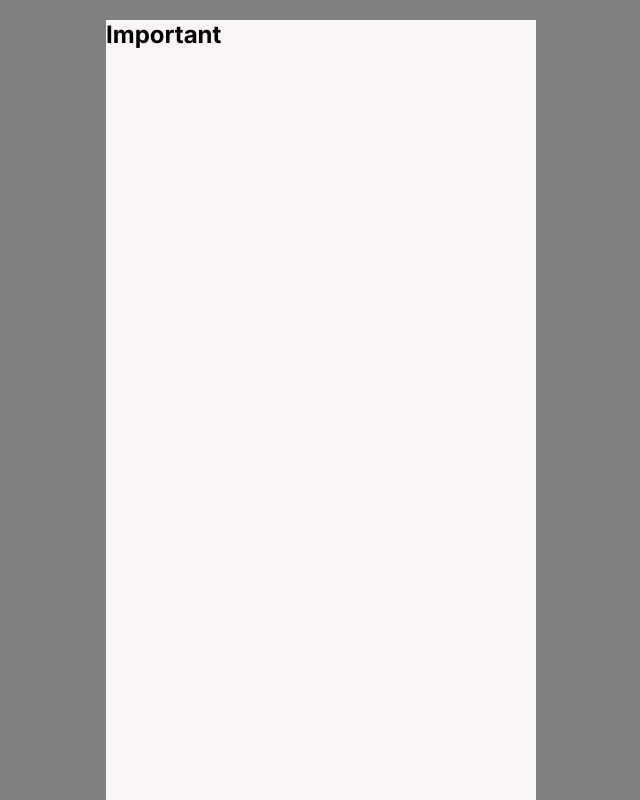
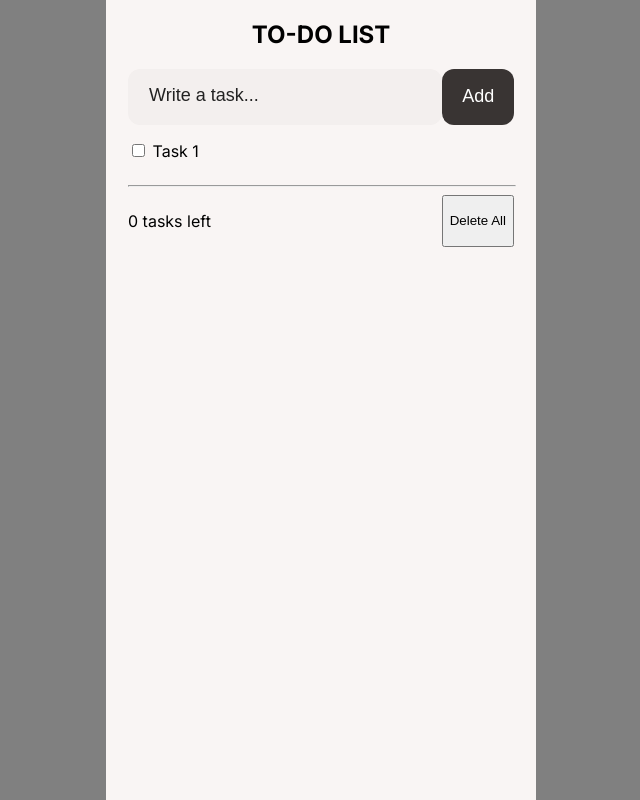
Before and after one commit to Pakinwtl/Project, a plain HTML site: page Beginner/To-Do-list/index.html in a window 1280 px wide. Shown: the top 800 px of the page, without its empty margins (319-959 px from the left). Drawn offline with Linux system fonts and the light colour scheme.

Commit message:
writing css html and js
-left with JS
-finish html
-CSS still need to adjust checkbox and list also footer

```diff
--- a/Beginner/To-Do-list/index.html
+++ b/Beginner/To-Do-list/index.html
@@ -1,19 +1,44 @@
 <!DOCTYPE html>
 <html lang="en">
-<head>
-    <meta charset="UTF-8">
-    <meta name="viewport" content="width=device-width, initial-scale=1.0">
-    <link rel="stylesheet" href="style.css">
-    <link rel="preconnect" href="https://fonts.googleapis.com">
-    <link rel="preconnect" href="https://fonts.gstatic.com" crossorigin>
-    <link href="https://fonts.googleapis.com/css2?family=Inter:ital,opsz,wght@0,14..32,100..900;1,14..32,100..900&display=swap" rel="stylesheet">
+  <head>
+    <meta charset="UTF-8" />
+    <meta name="viewport" content="width=device-width, initial-scale=1.0" />
+    <link rel="stylesheet" href="style.css" />
+    <link rel="preconnect" href="https://fonts.googleapis.com" />
+    <link rel="preconnect" href="https://fonts.gstatic.com" crossorigin />
+    <link
+      href="https://fonts.googleapis.com/css2?family=Inter:ital,opsz,wght@0,14..32,100..900;1,14..32,100..900&display=swap"
+      rel="stylesheet"
+    />
+    <script src="index.js" defer></script>
     <title>To-do-list-app</title>
-</head>
-<body>
-    <div class="container">
-        <div class="todo">
-            <h2>Important</h2>
+  </head>
+  <body>
+    <section class="todo">
+      <div class="frame">
+        <h2>To-do list</h2>
+        <div class="input">
+          <input
+            type="text"
+            placeholder="Write a task..."
+            class="input-field"
+            id="todoInput"
+          />
+          <button id="addBtn">Add</button>
         </div>
-    </div>
-</body>
+        <ul class="list">
+          <li id="todoList">
+            <p class="task"><input type="checkbox" class="check" /> Task 1</p>
+          </li>
+        </ul>
+        <div class="footer">
+          <hr class="counter" />
+          <div class="footer-content">
+            <p><span id="todoCount">0</span> tasks left</p>
+            <button id="deleteBtn">Delete All</button>
+          </div>
+        </div>
+      </div>
+    </section>
+  </body>
 </html>
--- a/Beginner/To-Do-list/index.js
+++ b/Beginner/To-Do-list/index.js
@@ -0,0 +1,17 @@
+let todo = JSON.parse(localStorage.getItem("todo")) || [];
+const todoInput = document.getElementById("todoInput");
+const todoList = document.getElementById("todoList");
+const todoCount = document.getElementById("todoCount");
+
+function addtask() {
+  const task = todoInput.value;
+  if (task === "") {
+    alert("Please enter a task");
+    return;
+  }
+  if (task !== "") {
+    todo.push({ task: task, isDone: false });
+    localStorage.setItem("todo", JSON.stringify(todo));
+    render();
+  }
+}
--- a/Beginner/To-Do-list/style.css
+++ b/Beginner/To-Do-list/style.css
@@ -1,19 +1,78 @@
 body {
-    background-color: gray;
-    font-family: "Inter", sans-serif;
-}
-
-.container {
-    width: 430px;
-    height: 932px;
-    background-color: #F9F5F4;
-    margin: auto;
+  background-color: gray;
+  font-family: "Inter", sans-serif;
+  margin: 0;
+  display: flex;
+  flex-direction: column;
+  align-items: center;
 }
 
 .todo {
-
+  display: flex;
+  flex-direction: column;
+  width: 430px;
+  height: 932px;
+  background-color: #f9f5f4;
 }
 
-.todo h2 {
+.frame {
+  display: flex;
+  flex-direction: column;
+  width: 386px;
+  height: 789px;
+  align-self: center;
+}
 
+h2 {
+  text-align: center;
+  text-transform: uppercase;
 }
+
+.input {
+  width: 100%;
+  height: 56px;
+  display: flex;
+  justify-content: space-between;
+}
+
+.input-field {
+  width: 297px;
+  padding: 21px;
+  background-color: #f3efee;
+  border: #f9f5f4;
+  border-radius: 12px;
+}
+
+::placeholder {
+  color: #222222;
+  font-size: 18px;
+}
+
+#addBtn {
+  width: 77px;
+  color: white;
+  background-color: #393433;
+  border: #f9f5f4;
+  border-radius: 12px;
+  font-size: 18px;
+}
+
+.counter {
+  width: 386px;
+}
+
+.footer-content {
+  display: flex;
+  justify-content: space-between;
+}
+
+ul {
+  padding: 0;
+  margin: 0;
+  overflow-y: scroll;
+}
+
+li {
+  display: flex;
+  flex-direction: column;
+}
```
